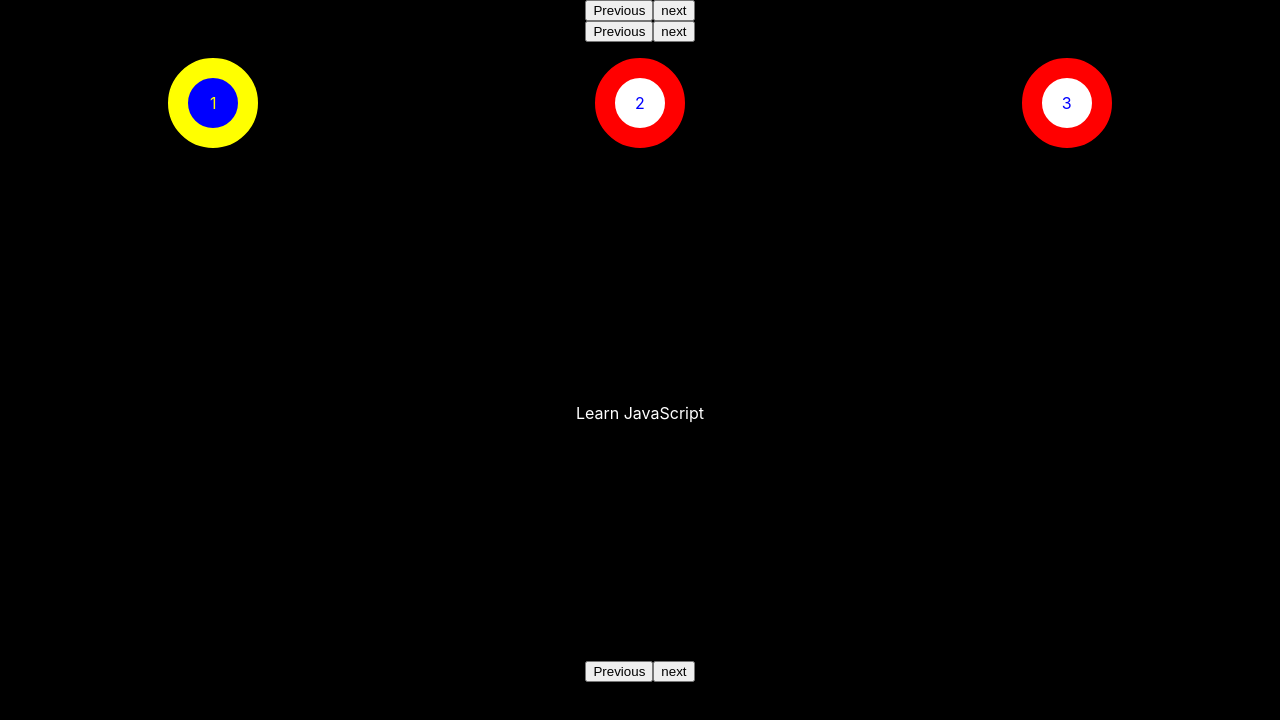
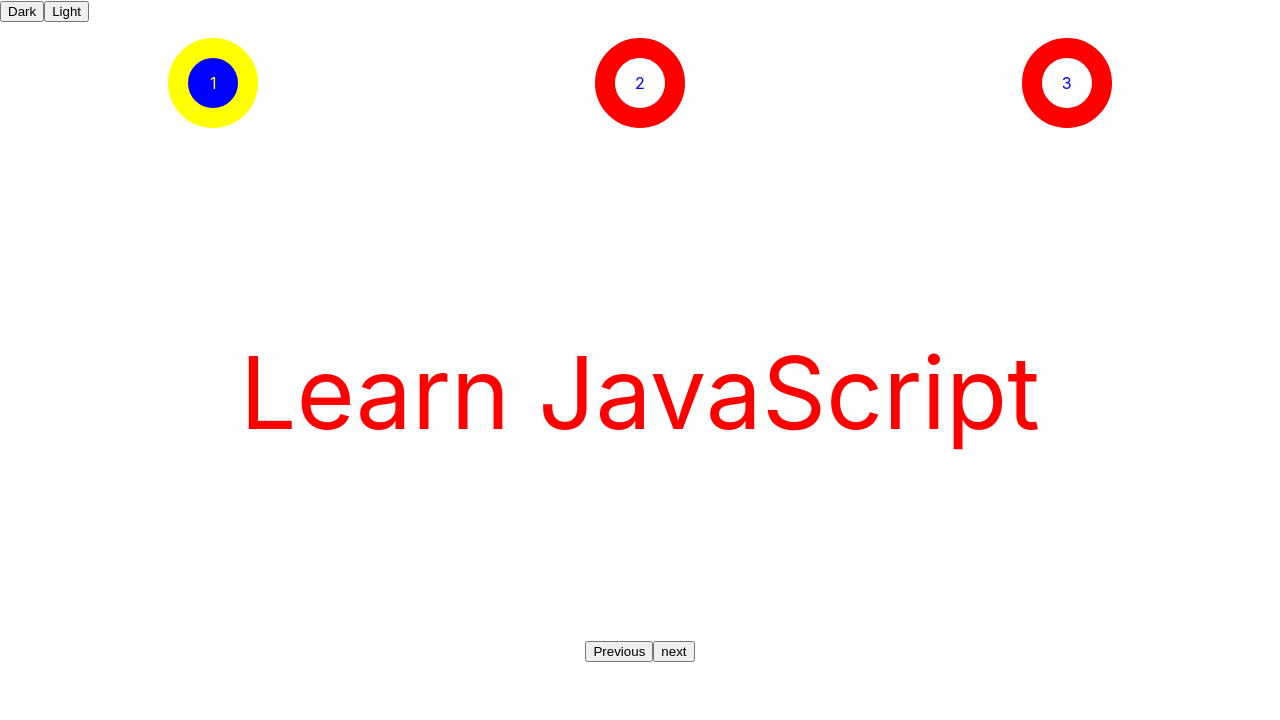
Before and after one commit to samade747/Counter-with-React-App, a React (Create React App) app in the folder counterapp/: page / in a window 1280 px wide. Shown: the top 720 px of the page. Built offline with nearby package versions, Linux system fonts and the light colour scheme.

Commit message:
1139PM 8 2 2024

```diff
--- a/counterapp/src/DifferentStages/Data.js
+++ b/counterapp/src/DifferentStages/Data.js
@@ -8,7 +8,7 @@ export default function Data({ level }){
 
 
     return (
-        <div style={{ textAlign: 'center', color: "white"}}>
+        <div style={{ textAlign: 'center', color: "red", fontSize: "100px"}}>
             {differentTexts[level - 1]}
         </div>
 
--- a/counterapp/src/DifferentStages/DifferentStages.js
+++ b/counterapp/src/DifferentStages/DifferentStages.js
@@ -7,28 +7,28 @@ import Buttons from "./Buttons.js";
 export default function DifferentStages(){
 
     const [level, setLevel] = useState(1)
-    const [theme, setTheme] = useState(false)
+    const [garam, setGaram] = useState(false)
 
 
     function darkho(){
-        setTheme(true)
+        setGaram(true)
     }
 
     function lightho(){
-        setTheme(false)
+        setGaram(false)
     }
 
 
 
 
-return(
-    <div style={{height: '100vh', backgroundColor: theme ? "White" : "Black"}}>
-        <Buttons onClick={darkho}>Dark</Buttons>
-        <Buttons onClick={lightho}>Light</Buttons>
+return (
+    <div style={{height: '100vh', backgroundColor: garam ? "black" : "white"}}>
+        <button onClick={darkho}>Dark</button>
+        <button onClick={lightho}>Light</button>
 
             <div style={differentStagesCSS}>
-                <Stages level={level}/>
-                <Data level={level}/>
+                <Stages level={level} />
+                <Data level={level} />
                 <Buttons setLevel={setLevel} level={level}/>
             </div>
     </div>
```
